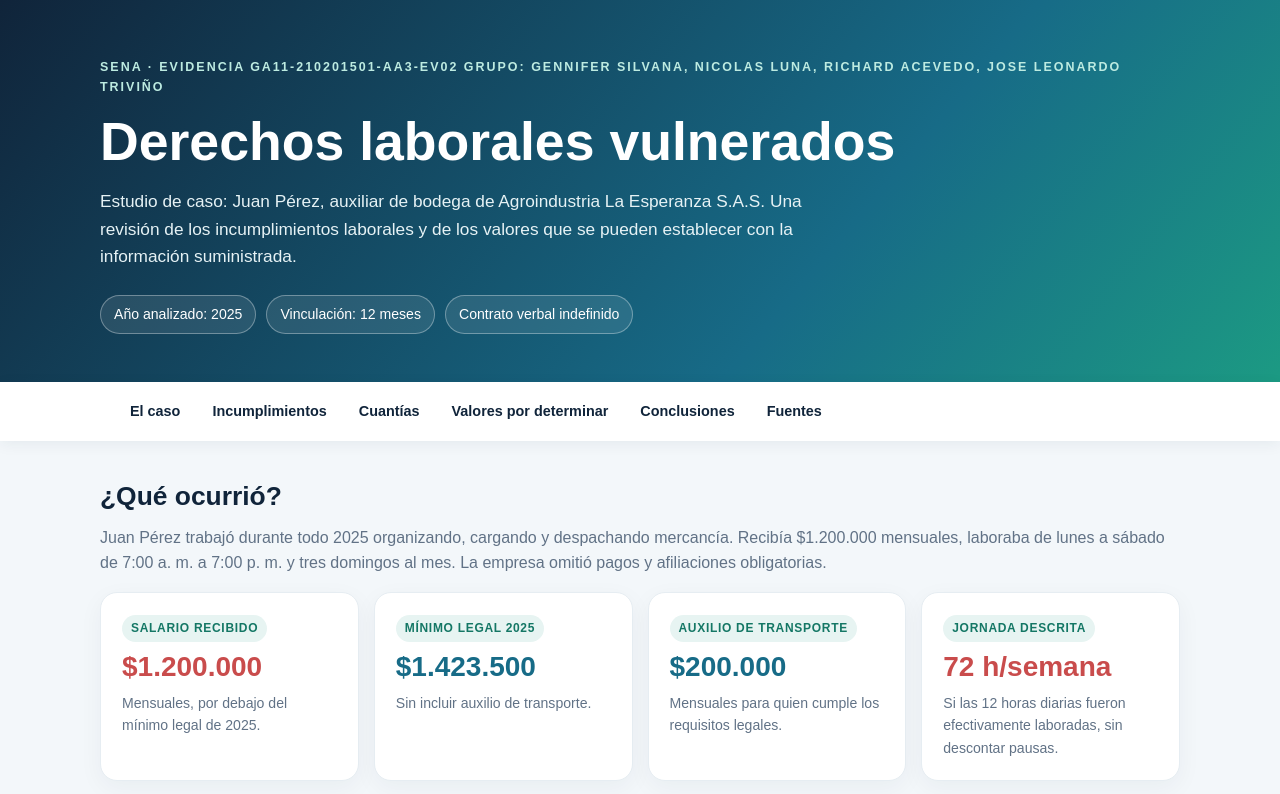
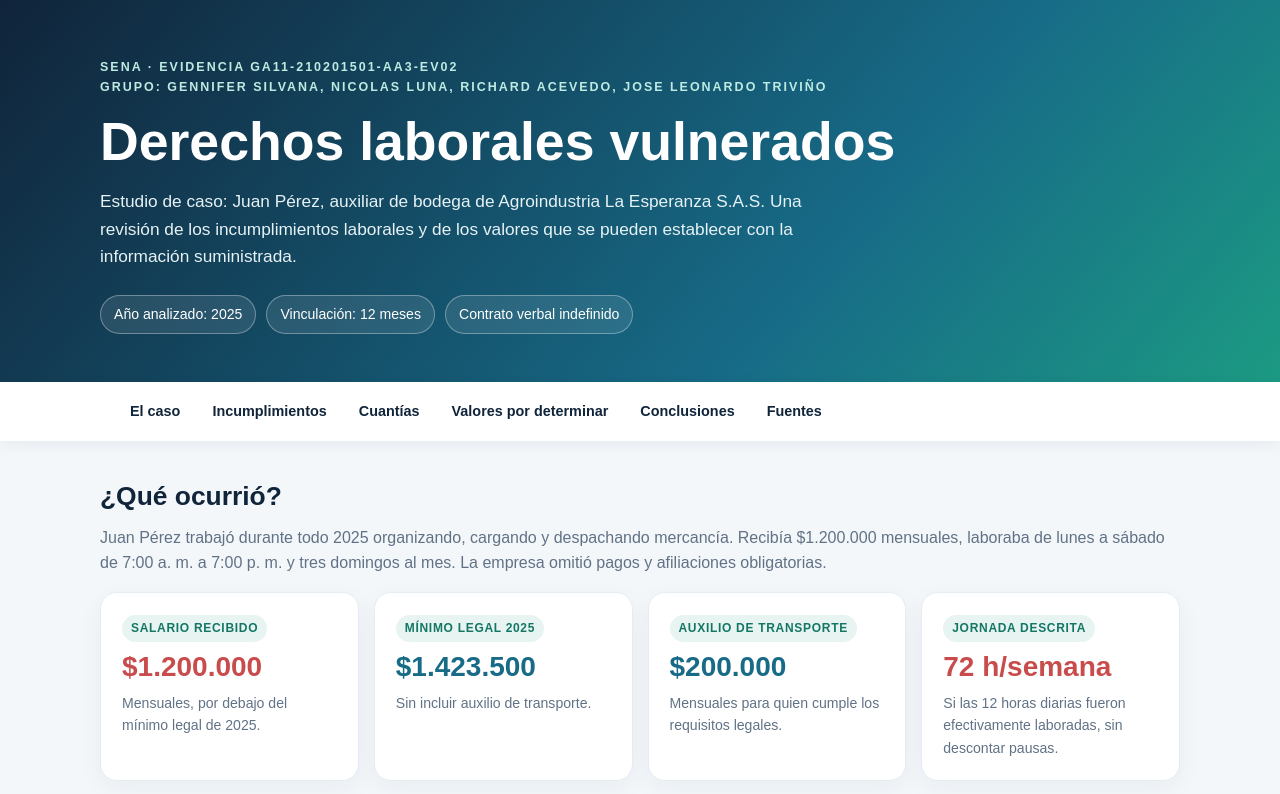
Before and after one commit to luisangelbermudez/cartelera_digital_derecho, a plain HTML site: page index.html in a window 1280 px wide. Shown: the top 794 px of the page. Drawn offline with Linux system fonts and the light colour scheme.

Commit message:
Split eyebrow information into two separate divs

```diff
--- a/index.html
+++ b/index.html
@@ -34,8 +34,8 @@ footer{background:var(--navy);color:#dce8ef;padding:30px 20px;text-align:center}
 <body>
 <header class="hero">
  <div class="wrap">
-  <div class="eyebrow">SENA · Evidencia GA11-210201501-AA3-EV02
-   Grupo: Gennifer Silvana, Nicolas Luna, Richard Acevedo, Jose Leonardo Triviño</div>
+  <div class="eyebrow">SENA · Evidencia GA11-210201501-AA3-EV02</div>
+  <div class="eyebrow"> Grupo: Gennifer Silvana, Nicolas Luna, Richard Acevedo, Jose Leonardo Triviño</div>
   <h1>Derechos laborales vulnerados</h1>
   <p>Estudio de caso: Juan Pérez, auxiliar de bodega de Agroindustria La Esperanza S.A.S. Una revisión de los incumplimientos laborales y de los valores que se pueden establecer con la información suministrada.</p>
   <div class="meta"><span class="pill">Año analizado: 2025</span><span class="pill">Vinculación: 12 meses</span><span class="pill">Contrato verbal indefinido</span></div>
```
